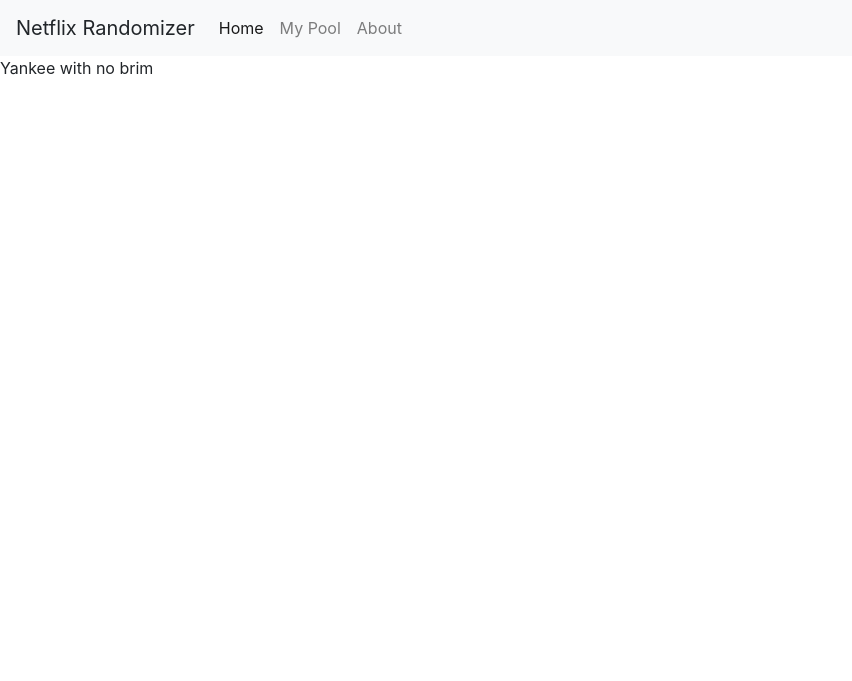
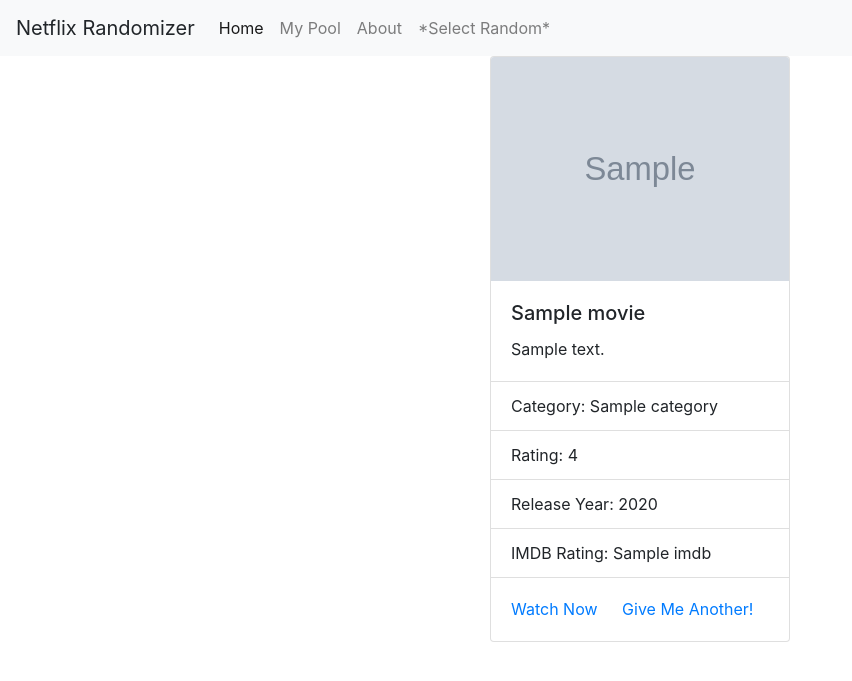
Before and after one commit to hcastillomartinez/Netflix-Randomizer, a Flask app: template templates/index.html in a window 1280 px wide. Shown: the top 681 px of the page, without its empty margins (0-852 px from the left). Run offline with Flask 2, Linux system fonts and the light colour scheme; the template is opened without the code that fills it: most values are stand-ins (such as "Sample title", 1, 10 or a date in 2020); grey boxes marked "Sample" are stand-in pictures; some libraries are stand-ins or nearby versions.

Commit message:
in this commit: add functionality to add random movie and its data, started basic css but bootstrap seems like better option

```diff
--- a/app.py
+++ b/app.py
@@ -1,4 +1,9 @@
 from flask import Flask, render_template, url_for, redirect
+import csv
+import random
+import requests
+import config
+
 
 app = Flask(__name__)
 
@@ -10,5 +15,44 @@ def index():
 def about():
     return render_template('about.html')
 
+@app.route('/random')
+def select_random():
+
+    # randomly select a movie
+    with open('netflix_titles.csv', encoding='utf8') as f:
+        reader = csv.reader(f)
+        row = random.choice(list(reader))
+
+    movie = {
+        'id': row[0],
+        'category': row[1],
+        'title': row[2],
+        'director': row[3],
+        'cast': row[4],
+        'country': row[5],
+        'date_added': row[6],
+        'release_year': row[7],
+        'rating': row[8],
+        'duration': row[9],
+        'genre': row[10],
+        'description': row[11],
+        # default
+        'image': 'https://live.staticflickr.com/4422/36193190861_93b15edb32_z.jpg',
+        'imdb': 'Not Available'
+   }
+
+    # fetch cover image
+    url = f"http://www.omdbapi.com/?t={movie['title']}/&apikey={config.api_key}"
+    # get back the response
+    response = requests.request("GET", url)
+    # parse result into JSON and look for matching data if available
+    movie_data = response.json()
+    if 'Poster' in movie_data:
+        movie['image'] = movie_data['Poster']
+    if 'imdbRating' in movie_data:
+        movie['imdb'] = movie_data['imdbRating']
+    # send all this data to the index.html template
+    return render_template("index.html", movie=movie)
+
 if __name__ == "__main__":
     app.run(debug=True)
--- /dev/null
+++ b/static/css/main.css
@@ -0,0 +1,4 @@
+div.card{
+    width:400px;
+    margin:0 auto;
+}
--- a/templates/base.html
+++ b/templates/base.html
@@ -20,6 +20,7 @@
             <a class="nav-item nav-link active" href="/">Home <span class="sr-only">(current)</span></a>
             <a class="nav-item nav-link" href="#">My Pool</a>
             <a class="nav-item nav-link" href="/about">About</a>
+            <a class="nav-item nav-link" href="/random">*Select Random*</a>
             <!-- <a class="nav-item nav-link disabled" href="#" tabindex="-1" aria-disabled="true">Disabled</a> -->
         </div>
     </div>
--- a/templates/index.html
+++ b/templates/index.html
@@ -4,5 +4,23 @@
 {% endblock %}
 
 {% block body %}
-<p> Yankee with no brim</p>
+{% if movie %}
+<div class="card" style="width:300px; margin:0 auto;">
+    <img src={{movie.image}} class="card-img-top" alt="...">
+    <div class="card-body">
+      <h5 class="card-title">{{movie.title}}</h5>
+      <p class="card-text">{{movie.description}}</p>
+    </div>
+    <ul class="list-group list-group-flush">
+      <li class="list-group-item">Category: {{movie.category}}</li>
+      <li class="list-group-item">Rating: {{movie.rating}}</li>
+      <li class="list-group-item">Release Year: {{movie.release_year}}</li>
+      <li class="list-group-item">IMDB Rating: {{movie.imdb}}</li>
+    </ul>
+    <div class="card-body">
+      <a href="https://www.netflix.com/watch/{{movie.id}}" class="card-link">Watch Now</a>
+      <a href="{{url_for('select_random')}}" class="card-link">Give Me Another!</a>
+    </div>
+  </div>
+  {% endif %}
 {% endblock %}
```
Also changed, not shown: 1 other file.
